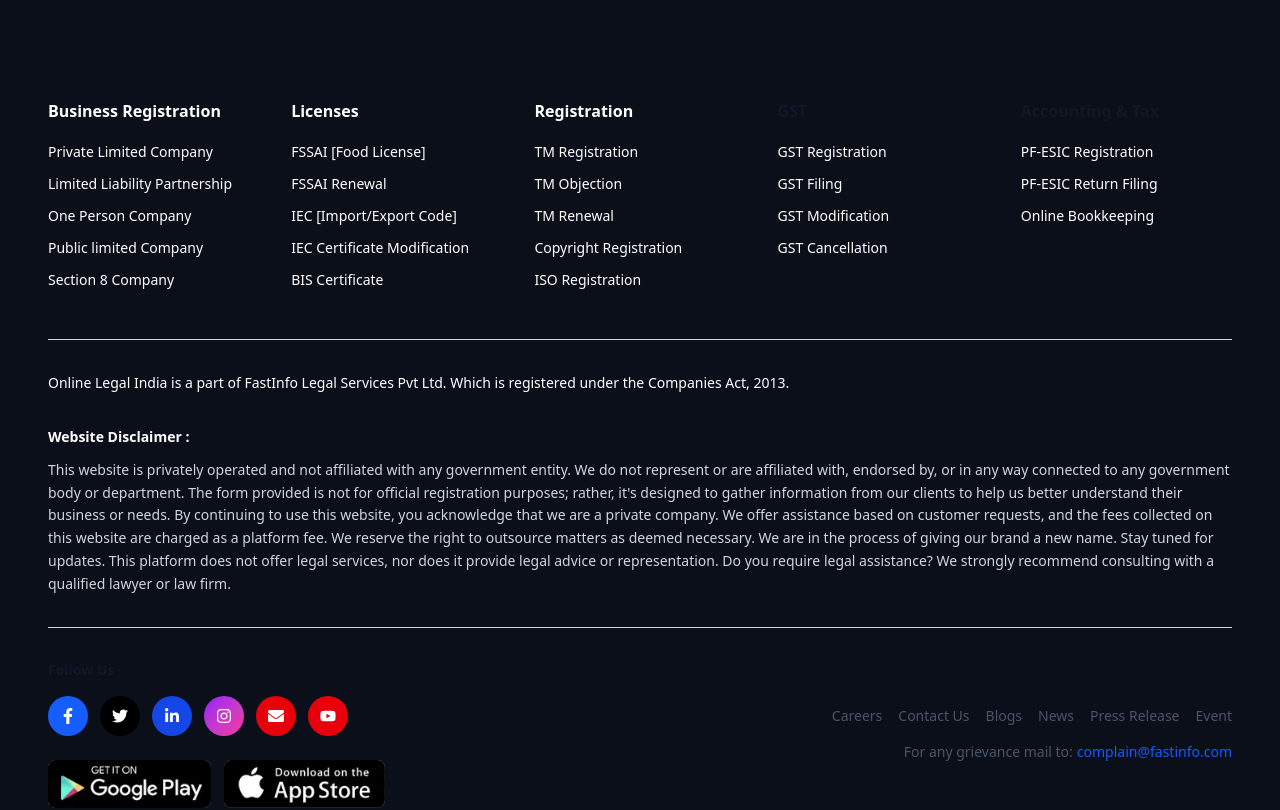
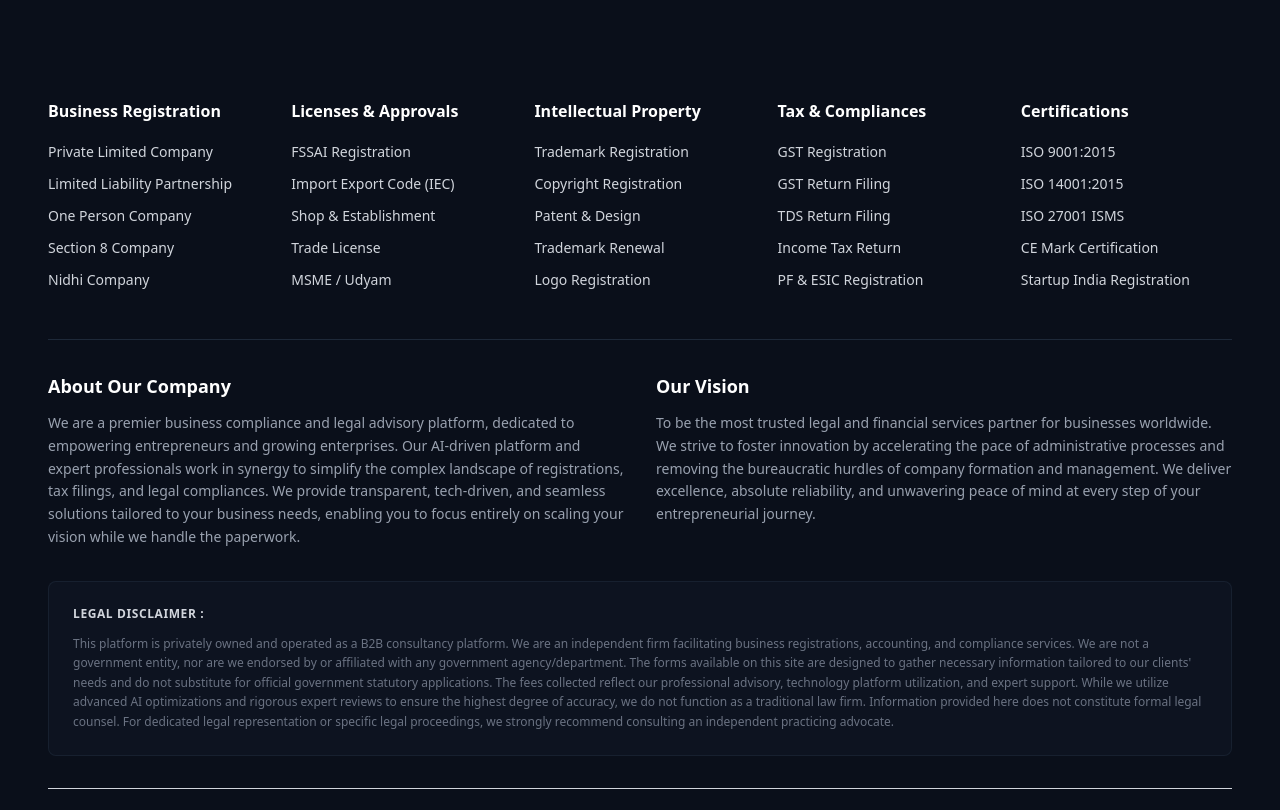
Before and after one commit to indramani-1mishra/blogwebsite, a React (Vite) app: page /info/1 in a window 1280 px wide. Shown: the part 920-1730 px from the top of the page. Built offline with nearby package versions, Linux system fonts and the light colour scheme.

Commit message:
code updated

```diff
--- a/src/component/footer/Footer.jsx
+++ b/src/component/footer/Footer.jsx
@@ -3,49 +3,52 @@
 import googleplay from "../../assets/images/google-play.webp";
 import appstore from "../../assets/images/app-store.webp";
 
- export const Footer = () => {
+export const Footer = () => {
   const footerLinks = {
     businessRegistration: [
       "Private Limited Company",
       "Limited Liability Partnership",
       "One Person Company",
-      "Public limited Company",
-      "Section 8 Company"
+      "Section 8 Company",
+      "Nidhi Company"
     ],
     licenses: [
-      "FSSAI [Food License]",
-      "FSSAI Renewal",
-      "IEC [Import/Export Code]",
-      "IEC Certificate Modification",
-      "BIS Certificate"
+      "FSSAI Registration",
+      "Import Export Code (IEC)",
+      "Shop & Establishment",
+      "Trade License",
+      "MSME / Udyam"
     ],
-    registration: [
-      "TM Registration",
-      "TM Objection",
-      "TM Renewal",
+    intellectualProperty: [
+      "Trademark Registration",
       "Copyright Registration",
-      "ISO Registration"
+      "Patent & Design",
+      "Trademark Renewal",
+      "Logo Registration"
     ],
-    gst: [
+    taxCompliances: [
       "GST Registration",
-      "GST Filing",
-      "GST Modification",
-      "GST Cancellation"
+      "GST Return Filing",
+      "TDS Return Filing",
+      "Income Tax Return",
+      "PF & ESIC Registration"
     ],
-    accountingTax: [
-      "PF-ESIC Registration",
-      "PF-ESIC Return Filing",
-      "Online Bookkeeping"
+    certifications: [
+      "ISO 9001:2015",
+      "ISO 14001:2015",
+      "ISO 27001 ISMS",
+      "CE Mark Certification",
+      "Startup India Registration"
     ]
   };
 
   const quickLinks = [
-    "Careers",
+    "About Us",
     "Contact Us",
-    "Blogs",
-    "News",
-    "Press Release",
-    "Event"
+    "Privacy Policy",
+    "Terms of Service",
+    "Refund Policy",
+    "FAQs"
   ];
 
   return (
@@ -62,7 +65,7 @@
               <ul className='space-y-2'>
                 {footerLinks.businessRegistration.map((link, index) => (
                   <li key={index}>
-                    <a href='#' className='text-white text-sm hover:text-[#1e6fd9] transition-colors'>
+                    <a href='#' className='text-gray-300 text-sm hover:text-[#1e6fd9] transition-colors'>
                       {link}
                     </a>
                   </li>
@@ -72,11 +75,11 @@
 
             {/* Licenses */}
             <div>
-              <h3 className='text-white font-bold text-base mb-4'>Licenses</h3>
+              <h3 className='text-white font-bold text-base mb-4'>Licenses & Approvals</h3>
               <ul className='space-y-2'>
                 {footerLinks.licenses.map((link, index) => (
                   <li key={index}>
-                    <a href='#' className='text-white text-sm hover:text-[#1e6fd9] transition-colors'>
+                    <a href='#' className='text-gray-300 text-sm hover:text-[#1e6fd9] transition-colors'>
                       {link}
                     </a>
                   </li>
@@ -84,13 +87,13 @@
               </ul>
             </div>
 
-            {/* Registration */}
+            {/* Intellectual Property */}
             <div>
-              <h3 className='text-white font-bold text-base mb-4'>Registration</h3>
+              <h3 className='text-white font-bold text-base mb-4'>Intellectual Property</h3>
               <ul className='space-y-2'>
-                {footerLinks.registration.map((link, index) => (
+                {footerLinks.intellectualProperty.map((link, index) => (
                   <li key={index}>
-                    <a href='#' className='text-white text-sm hover:text-[#1e6fd9] transition-colors'>
+                    <a href='#' className='text-gray-300 text-sm hover:text-[#1e6fd9] transition-colors'>
                       {link}
                     </a>
                   </li>
@@ -98,13 +101,13 @@
               </ul>
             </div>
 
-            {/* GST */}
+            {/* Tax */}
             <div>
-              <h3 className='text-gray-900 font-bold text-base mb-4'>GST</h3>
+              <h3 className='text-white font-bold text-base mb-4'>Tax & Compliances</h3>
               <ul className='space-y-2'>
-                {footerLinks.gst.map((link, index) => (
+                {footerLinks.taxCompliances.map((link, index) => (
                   <li key={index}>
-                    <a href='#' className='text-white text-sm hover:text-[#1e6fd9] transition-colors'>
+                    <a href='#' className='text-gray-300 text-sm hover:text-[#1e6fd9] transition-colors'>
                       {link}
                     </a>
                   </li>
@@ -112,13 +115,13 @@
               </ul>
             </div>
 
-            {/* Accounting & Tax */}
+            {/* Certifications */}
             <div>
-              <h3 className='text-gray-900 font-bold text-base mb-4'>Accounting & Tax</h3>
+              <h3 className='text-white font-bold text-base mb-4'>Certifications</h3>
               <ul className='space-y-2'>
-                {footerLinks.accountingTax.map((link, index) => (
+                {footerLinks.certifications.map((link, index) => (
                   <li key={index}>
-                    <a href='#' className='text-white text-sm hover:text-[#1e6fd9] transition-colors'>
+                    <a href='#' className='text-gray-300 text-sm hover:text-[#1e6fd9] transition-colors'>
                       {link}
                     </a>
                   </li>
@@ -129,17 +132,28 @@
           </div>
 
           {/* Company Info */}
-          <div className='border-t border-gray-300 pt-8 mb-8'>
-            <p className='text-white text-sm leading-relaxed mb-4'>
-              Online Legal India is a part of FastInfo Legal Services Pvt Ltd. Which is registered under the Companies Act, 2013.
-            </p>
+          <div className='border-t border-gray-800 pt-8 mb-8 mt-12'>
+            <div className='grid grid-cols-1 md:grid-cols-2 gap-8 items-start'>
+              <div>
+                <h4 className='text-white font-bold text-lg mb-3'>About Our Company</h4>
+                <p className='text-gray-400 text-sm leading-relaxed'>
+                  We are a premier business compliance and legal advisory platform, dedicated to empowering entrepreneurs and growing enterprises. Our AI-driven platform and expert professionals work in synergy to simplify the complex landscape of registrations, tax filings, and legal compliances. We provide transparent, tech-driven, and seamless solutions tailored to your business needs, enabling you to focus entirely on scaling your vision while we handle the paperwork.
+                </p>
+              </div>
+              <div>
+                <h4 className='text-white font-bold text-lg mb-3'>Our Vision</h4>
+                <p className='text-gray-400 text-sm leading-relaxed'>
+                  To be the most trusted legal and financial services partner for businesses worldwide. We strive to foster innovation by accelerating the pace of administrative processes and removing the bureaucratic hurdles of company formation and management. We deliver excellence, absolute reliability, and unwavering peace of mind at every step of your entrepreneurial journey.
+                </p>
+              </div>
+            </div>
           </div>
 
           {/* Website Disclaimer */}
-          <div className='mb-8'>
-            <h4 className='text-white font-bold text-sm mb-3'>Website Disclaimer :</h4>
-            <p className='text-gray-300 text-sm leading-relaxed'>
-              This website is privately operated and not affiliated with any government entity. We do not represent or are affiliated with, endorsed by, or in any way connected to any government body or department. The form provided is not for official registration purposes; rather, it's designed to gather information from our clients to help us better understand their business or needs. By continuing to use this website, you acknowledge that we are a private company. We offer assistance based on customer requests, and the fees collected on this website are charged as a platform fee. We reserve the right to outsource matters as deemed necessary. We are in the process of giving our brand a new name. Stay tuned for updates. This platform does not offer legal services, nor does it provide legal advice or representation. Do you require legal assistance? We strongly recommend consulting with a qualified lawyer or law firm.
+          <div className='mb-8 bg-[#111827]/50 p-6 rounded-lg border border-gray-800/60'>
+            <h4 className='text-gray-300 font-bold text-xs uppercase tracking-wider mb-3'>Legal Disclaimer :</h4>
+            <p className='text-gray-500 text-xs leading-relaxed'>
+              This platform is privately owned and operated as a B2B consultancy platform. We are an independent firm facilitating business registrations, accounting, and compliance services. We are not a government entity, nor are we endorsed by or affiliated with any government agency/department. The forms available on this site are designed to gather necessary information tailored to our clients' needs and do not substitute for official government statutory applications. The fees collected reflect our professional advisory, technology platform utilization, and expert support. While we utilize advanced AI optimizations and rigorous expert reviews to ensure the highest degree of accuracy, we do not function as a traditional law firm. Information provided here does not constitute formal legal counsel. For dedicated legal representation or specific legal proceedings, we strongly recommend consulting an independent practicing advocate.
             </p>
           </div>
 
@@ -199,7 +213,7 @@
                 <p className='text-gray-600 text-sm'>
                   For any grievance mail to:
                   <a href='mailto:complain@fastinfo.com' className='text-blue-600 hover:underline ml-1'>
-                    complain@fastinfo.com
+                    info@vectrataxprocompany.com
                   </a>
                 </p>
               </div>
--- a/src/component/headerdetail/HeaderDetail.jsx
+++ b/src/component/headerdetail/HeaderDetail.jsx
@@ -10,7 +10,7 @@
   const pageInfo = headerData.find(s => s.slug === slug);
 
   useEffect(() => {
-    // Scroll to top on mount
+    // Scroll to top on mount/*  */
     window.scrollTo(0, 0);
   }, [slug]);
 
@@ -126,7 +126,7 @@
 
             {/* CTA Box */}
             <div className='bg-gradient-to-br from-[#1e6fd9] via-[#1557b0] to-[#0d1829] rounded-xl p-8 text-center shadow-[0_10px_30px_rgba(30,111,217,0.3)] relative overflow-hidden'>
-               <div className='absolute -bottom-10 -right-10 w-32 h-32 bg-white opacity-5 rounded-full blur-2xl'></div>
+              <div className='absolute -bottom-10 -right-10 w-32 h-32 bg-white opacity-5 rounded-full blur-2xl'></div>
               <h3 className='text-2xl font-bold text-white mb-4'>Need Expert Assistance?</h3>
               <p className='text-[#e0e7ff] mb-6'>
                 Our dedicated professionals are available to guide you through {pageInfo.title.toLowerCase()} completely.
--- a/src/component/upperheader/Upperheader.jsx
+++ b/src/component/upperheader/Upperheader.jsx
@@ -19,16 +19,16 @@
           {/* Phone */}
           <div className='flex items-center gap-2'>
             <IoCallOutline className='text-xl md:text-2xl flex-shrink-0' />
-            <a href="tel:+91000000000" className='text-xs md:text-sm hover:text-gray-300 transition-colors whitespace-nowrap'>
-              0000000000
+            <a href="tel:+91-9548011256" className='text-xs md:text-sm hover:text-gray-300 transition-colors whitespace-nowrap'>
+              +91-9548011256
             </a>
           </div>
 
           {/* Email - Hidden on mobile */}
           <div className='hidden md:flex items-center gap-2'>
             <MdOutlineEmail className='text-xl md:text-2xl flex-shrink-0' />
-            <a href="mailto:info@onlinelegalindia.com" className='text-xs md:text-sm hover:text-gray-300 transition-colors whitespace-nowrap'>
-              infoyouremail.com
+            <a href="mailto:info@vectrataxprocompany.com" className='text-xs md:text-sm hover:text-gray-300 transition-colors whitespace-nowrap'>
+              info@vectrataxprocompany.com
             </a>
           </div>
         </div>
```
